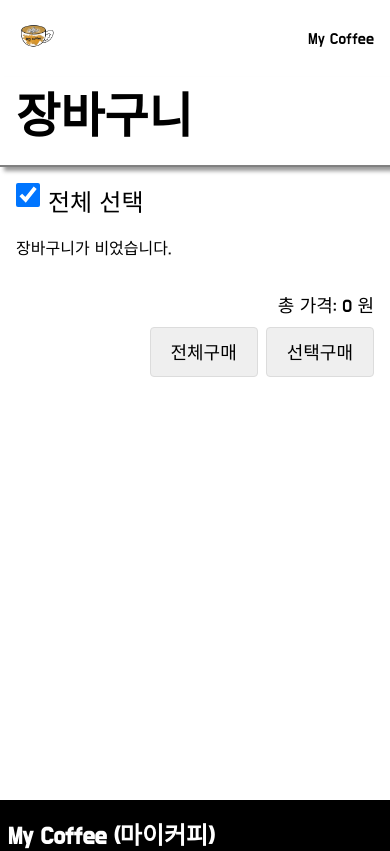
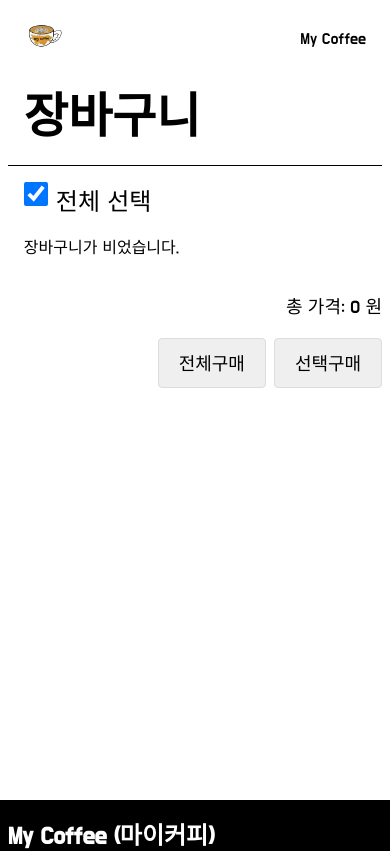
Before and after one commit to Eclipse-K/mycoffee, a React (Create React App) app: page /Cart in a window 390 px wide. Shown: the top 851 px of the page. Built offline with nearby package versions, Linux system fonts and the light colour scheme; a web font is replaced by a local one.

Commit message:
Edit Cart

```diff
--- a/src/Components/Cart.css
+++ b/src/Components/Cart.css
@@ -2,6 +2,13 @@
   background-color: white;
   font-family: "Do Hyeon", sans-serif;
   min-height: 800px;
+  width: 100%;
+}
+
+.Cart-container {
+  width: 1440px;
+  min-height: 200px;
+  margin: 0 auto 24px auto;
 }
 
 .Cart-nav {
@@ -24,8 +31,7 @@
 }
 
 .Cart-title {
-  border-bottom: 2px solid gray;
-  box-shadow: 4px 4px 4px rgba(0, 0, 0, 0.4);
+  border-bottom: 1px solid black;
   margin: 0 0 16px 0;
   padding-left: 16px;
   padding-bottom: 16px;
@@ -45,12 +51,6 @@
 .Cart-empty {
   padding-left: 16px;
   padding-bottom: 16px;
-}
-
-.Cart-container {
-  display: grid;
-  gap: 16px;
-  padding: 16px 16px;
 }
 
 .Cart-area {
@@ -120,12 +120,11 @@
   display: flex;
   justify-content: flex-end;
   align-items: center;
-  padding: 0 16px;
 }
 
 .Cart-All-Price {
   font-size: 18px;
-  margin: 8px 0;
+  padding: 0;
 }
 
 .Cart-button-container {
@@ -148,6 +147,10 @@
 }
 
 @media all and (min-width: 281px) and (max-width: 432px) {
+  .Cart-container {
+    width: 96%;
+  }
+
   .Cart-img {
     width: 64px;
     height: 64px;
--- a/src/Components/Cart.js
+++ b/src/Components/Cart.js
@@ -149,6 +149,7 @@ function Cart() {
 
   return (
     <div className="Cart">
+      <div className="Cart-container">
         {showPurchasePage ? (
           <PurchasePage
             checkedItemIndexes={showPurchasePage.checkedItemIndexes}
@@ -219,18 +220,24 @@ function Cart() {
                 ))}
               </div>
             )}
-          <p className="Cart-All-Price">총 가격: {calculateTotalPrice()} 원</p>
+            <p className="Cart-All-Price">
+              총 가격: {calculateTotalPrice()} 원
+            </p>
             <div className="Cart-button-container">
               <button className="Cart-All-button" onClick={handleBuyAll}>
                 전체구매
               </button>
-            <button className="Cart-Select-button" onClick={handleBuySelected}>
+              <button
+                className="Cart-Select-button"
+                onClick={handleBuySelected}
+              >
                 선택구매
               </button>
             </div>
           </>
         )}
       </div>
+    </div>
   );
 }
 
```
Lines whose indentation alone changed are shown as unchanged.
